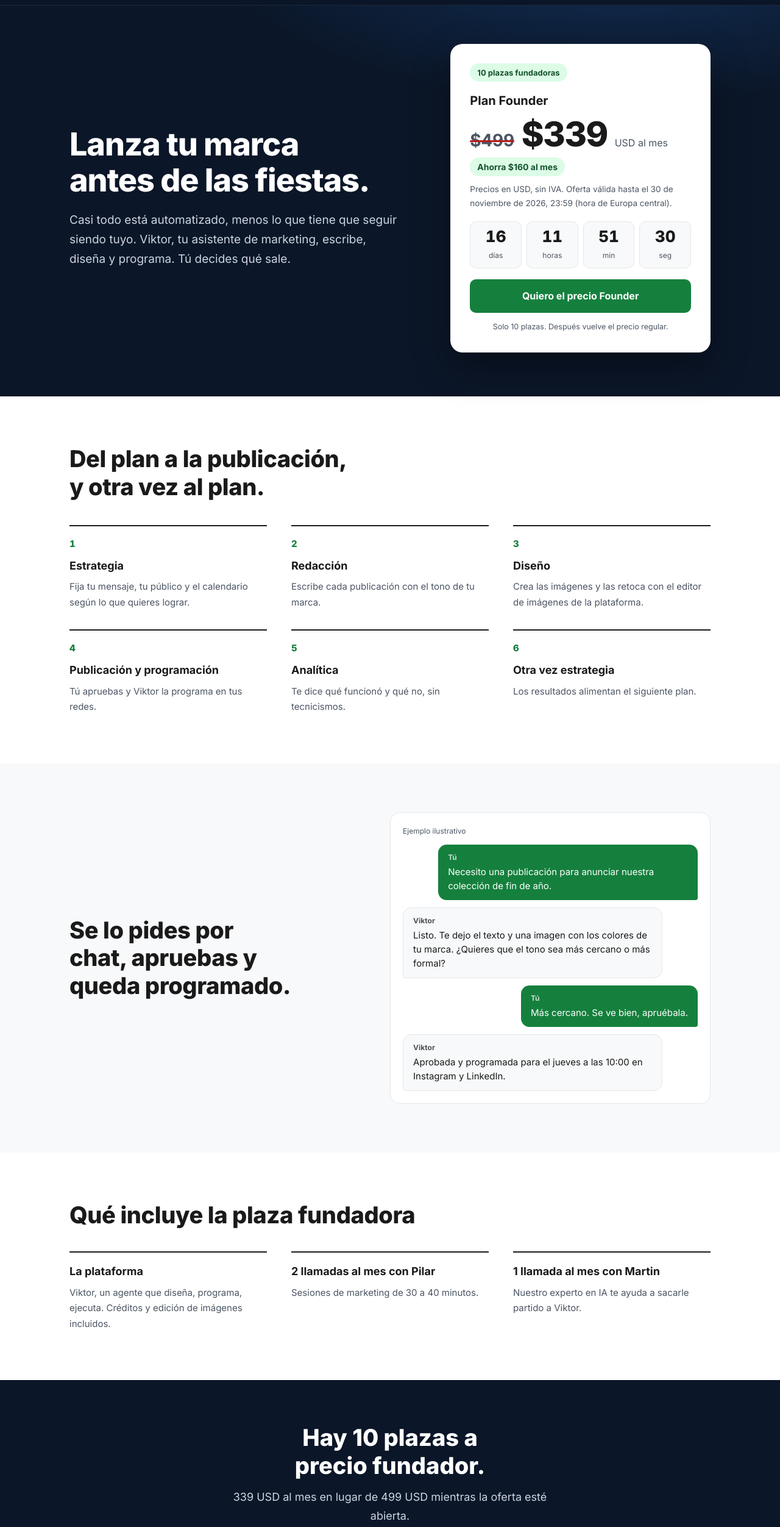
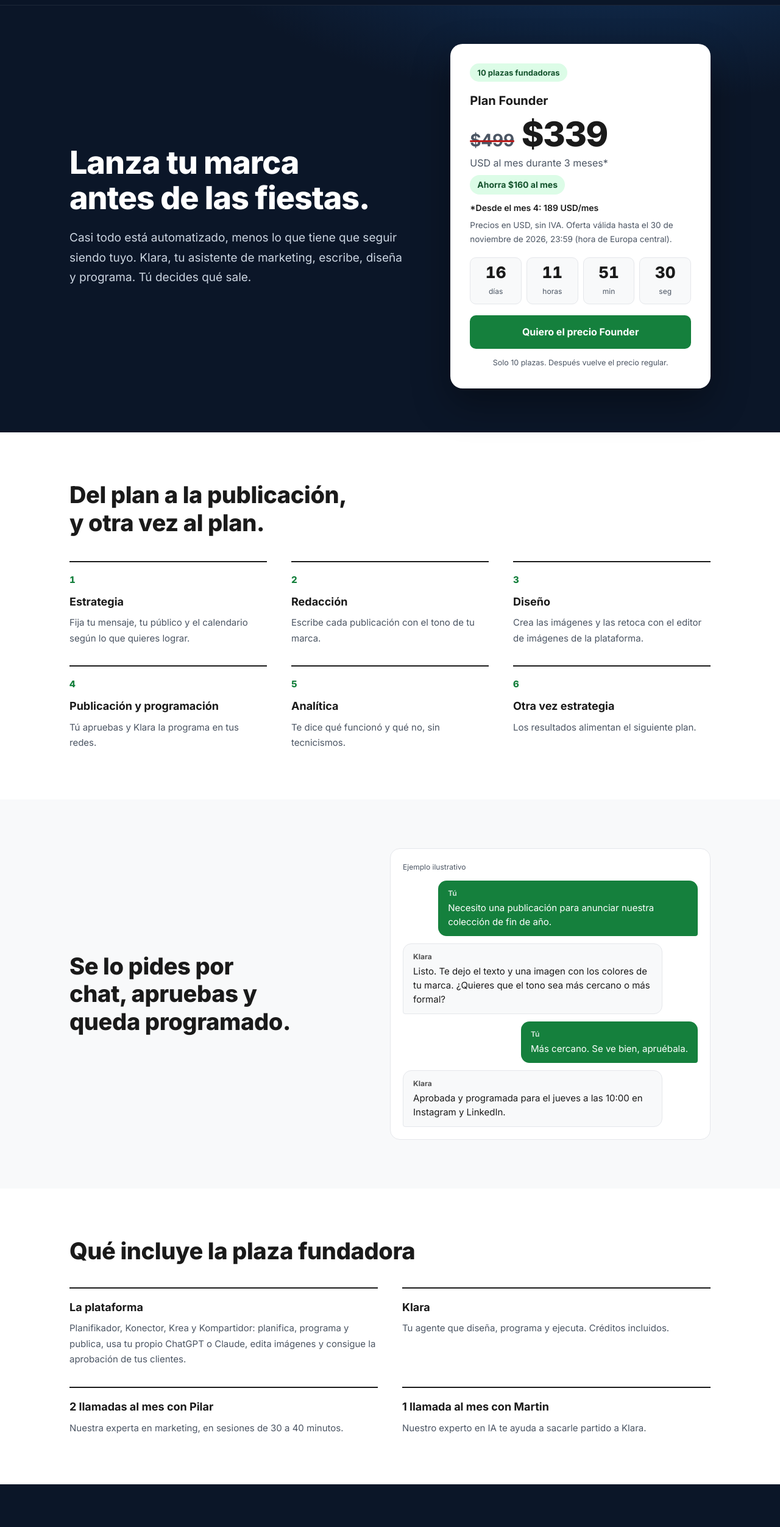
Before and after one commit to martinariasf/gf_landingpage_v2, a plain HTML site: page launch.html in a window 1280 px wide. Shown: the part 56-2560 px from the top of the page at 61% size. Drawn offline with Linux system fonts and the light colour scheme.

Commit message:
feat(site): GF-367 rename agent to Klara, Founder 3-month term (#38)
- launch.html: every Viktor mention (hero, cycle, chat example, includes,
  og/meta descriptions) is now Klara in EN/DE/ES (DE uses the feminine
  Assistentin/Agentin). Section anchor #viktor -> #klara.
- Founder offer (launch + marketing pricing card): "per month for 3 months*"
  with footnote "*From month 4: 189 USD/month" in all three languages.
- Founder card lists Planifikador, Konector, Krea, Kompartidor (same copy as
  the GF-358 Solo card), Klara, 2 calls with Pilar (marketing expert) and
  1 with Martin (AI expert). Comparison-table agent row is prefixed "Klara:".

Not changed yet (waiting on Martin): the "Digital Team" Viktor sales-agent
card on index.html and openclawd-agents.html, and the unlinked legacy pages
pilot.html and ai-agents-workshop/.

Co-authored-by: Claude Opus 5.5 <noreply@anthropic.com>

```diff
--- a/launch.html
+++ b/launch.html
@@ -11,7 +11,7 @@
     <meta property="og:site_name" content="GF Innovative Solutions">
     <meta property="og:url" content="https://www.gfinnov.com/launch">
     <meta property="og:title" content="Lanza tu marca antes de las fiestas: oferta fundadora, 10 plazas">
-    <meta property="og:description" content="339 USD al mes en lugar de 499 USD. Plataforma con Viktor, 2 llamadas al mes con Pilar y 1 con Martin.">
+    <meta property="og:description" content="339 USD al mes en lugar de 499 USD. Plataforma con Klara, 2 llamadas al mes con Pilar y 1 con Martin.">
     <meta property="og:image" content="https://www.gfinnov.com/images/gallery-pretty-ai-team.jpg">
     <meta property="og:locale" content="es_ES">
     <meta name="twitter:card" content="summary_large_image">
@@ -84,6 +84,7 @@
     .offer-regular { color: #4b5563; font-size: 28px; font-weight: 700; line-height: 1.1; letter-spacing: -0.01em; }
     .offer-regular s { text-decoration: line-through; text-decoration-color: #b91c1c; text-decoration-thickness: 3px; text-decoration-skip-ink: none; }
     .price-save { display: inline-block; background: #dcfce7; color: #14532d; font-size: 14px; font-weight: 700; padding: 4px 12px; border-radius: 999px; margin: 6px 0 10px; }
+    .offer-foot { font-size: 14px; color: var(--ink); font-weight: 600; margin: 0 0 6px; }
     .offer-note { font-size: 13.5px; color: var(--gray); margin-bottom: 18px; }
     .countdown { display: grid; grid-template-columns: repeat(4, 1fr); gap: 8px; margin: 14px 0 18px; }
     .countdown[hidden] { display: none; }
@@ -111,10 +112,10 @@
     .chat-label { font-size: 12px; color: var(--gray); }
     .msg { max-width: 88%; padding: 12px 16px; border-radius: 14px; font-size: 15px; line-height: 1.55; }
     .msg--you { align-self: flex-end; background: var(--green); color: #fff; border-bottom-right-radius: 4px; }
-    .msg--viktor { align-self: flex-start; background: var(--bg-light); border: 1px solid var(--border); border-bottom-left-radius: 4px; }
+    .msg--klara { align-self: flex-start; background: var(--bg-light); border: 1px solid var(--border); border-bottom-left-radius: 4px; }
     .msg b { display: block; font-size: 12px; opacity: .75; margin-bottom: 2px; }
 
-    .included { margin-top: 36px; display: grid; grid-template-columns: repeat(3, 1fr); gap: 32px 40px; }
+    .included { margin-top: 36px; display: grid; grid-template-columns: repeat(2, 1fr); gap: 32px 40px; }
     .included li { border-top: 2px solid var(--ink); padding-top: 16px; }
     .included h3 { font-size: 18px; margin-bottom: 6px; }
     .included p { font-size: 15px; color: var(--gray); }
@@ -177,7 +178,7 @@
         <div class="container hero-grid">
             <div>
                 <h1 data-en="Launch your brand before the holidays." data-de="Bring deine Marke vor den Feiertagen an den Start." data-es="Lanza tu marca antes de las fiestas.">Lanza tu marca antes de las fiestas.</h1>
-                <p class="hero-sub" data-en="Almost everything is automated, except what has to stay yours. Viktor, your marketing assistant, writes, designs and schedules. You decide what goes out." data-de="Fast alles läuft automatisch, nur das nicht, was deins bleiben muss. Viktor, dein Marketing-Assistent, schreibt, gestaltet und plant ein. Du entscheidest, was rausgeht." data-es="Casi todo está automatizado, menos lo que tiene que seguir siendo tuyo. Viktor, tu asistente de marketing, escribe, diseña y programa. Tú decides qué sale.">Casi todo está automatizado, menos lo que tiene que seguir siendo tuyo. Viktor, tu asistente de marketing, escribe, diseña y programa. Tú decides qué sale.</p>
+                <p class="hero-sub" data-en="Almost everything is automated, except what has to stay yours. Klara, your marketing assistant, writes, designs and schedules. You decide what goes out." data-de="Fast alles läuft automatisch, nur das nicht, was deins bleiben muss. Klara, deine Marketing-Assistentin, schreibt, gestaltet und plant ein. Du entscheidest, was rausgeht." data-es="Casi todo está automatizado, menos lo que tiene que seguir siendo tuyo. Klara, tu asistente de marketing, escribe, diseña y programa. Tú decides qué sale.">Casi todo está automatizado, menos lo que tiene que seguir siendo tuyo. Klara, tu asistente de marketing, escribe, diseña y programa. Tú decides qué sale.</p>
             </div>
 
             <aside class="offer" data-en="Launch offer" data-de="Einführungsangebot" data-es="Oferta de lanzamiento" data-i18n-attr="aria-label" aria-label="Oferta de lanzamiento">
@@ -186,9 +187,10 @@
                 <p class="offer-price">
                     <span class="offer-regular"><span class="visually-hidden" data-en="Regular price:" data-de="Regulärer Preis:" data-es="Precio regular:">Precio regular:</span> <s>$499</s></span>
                     <span class="offer-amount"><span class="visually-hidden" data-en="Founder price:" data-de="Founder-Preis:" data-es="Precio Founder:">Precio Founder:</span> $339</span>
-                    <span class="offer-per" data-en="USD per month" data-de="USD pro Monat" data-es="USD al mes">USD al mes</span>
+                    <span class="offer-per" data-en="USD per month for 3 months*" data-de="USD pro Monat für 3 Monate*" data-es="USD al mes durante 3 meses*">USD al mes durante 3 meses*</span>
                 </p>
                 <p class="price-save" data-en="Save $160 per month" data-de="Spare $160 pro Monat" data-es="Ahorra $160 al mes">Ahorra $160 al mes</p>
+                <p class="offer-foot" data-en="*From month 4: 189 USD/month" data-de="*Ab Monat 4: 189 USD/Monat" data-es="*Desde el mes 4: 189 USD/mes">*Desde el mes 4: 189 USD/mes</p>
                 <p class="offer-note" data-en="Prices in USD, excluding VAT. Offer valid until 30 November 2026, 23:59 (Central European Time)." data-de="Preise in USD, zzgl. MwSt. Angebot gültig bis 30. November 2026, 23:59 Uhr (MEZ)." data-es="Precios en USD, sin IVA. Oferta válida hasta el 30 de noviembre de 2026, 23:59 (hora de Europa central).">Precios en USD, sin IVA. Oferta válida hasta el 30 de noviembre de 2026, 23:59 (hora de Europa central).</p>
 
                 <div id="countdown" class="countdown" data-deadline="2026-11-30T23:59:00+01:00" hidden role="timer" data-en="Time left on the offer" data-de="Verbleibende Zeit des Angebots" data-es="Tiempo restante de la oferta" data-i18n-attr="aria-label" aria-label="Tiempo restante de la oferta">
@@ -211,25 +213,25 @@
                 <li><h3 data-en="Strategy" data-de="Strategie" data-es="Estrategia">Estrategia</h3><p data-en="Sets your message, your audience and the calendar around what you want to achieve." data-de="Legt deine Botschaft, deine Zielgruppe und den Kalender nach deinen Zielen fest." data-es="Fija tu mensaje, tu público y el calendario según lo que quieres lograr.">Fija tu mensaje, tu público y el calendario según lo que quieres lograr.</p></li>
                 <li><h3 data-en="Copywriting" data-de="Texte" data-es="Redacción">Redacción</h3><p data-en="Writes every post in your brand&#x27;s tone." data-de="Schreibt jeden Beitrag in deinem Markenton." data-es="Escribe cada publicación con el tono de tu marca.">Escribe cada publicación con el tono de tu marca.</p></li>
                 <li><h3 data-en="Design" data-de="Design" data-es="Diseño">Diseño</h3><p data-en="Creates the images and touches them up in the platform&#x27;s image editor." data-de="Erstellt die Bilder und bearbeitet sie im Bildeditor der Plattform." data-es="Crea las imágenes y las retoca con el editor de imágenes de la plataforma.">Crea las imágenes y las retoca con el editor de imágenes de la plataforma.</p></li>
-                <li><h3 data-en="Publishing and scheduling" data-de="Veröffentlichung und Planung" data-es="Publicación y programación">Publicación y programación</h3><p data-en="You approve and Viktor schedules it on your channels." data-de="Du gibst frei und Viktor plant den Beitrag in deinen Kanälen ein." data-es="Tú apruebas y Viktor la programa en tus redes.">Tú apruebas y Viktor la programa en tus redes.</p></li>
+                <li><h3 data-en="Publishing and scheduling" data-de="Veröffentlichung und Planung" data-es="Publicación y programación">Publicación y programación</h3><p data-en="You approve and Klara schedules it on your channels." data-de="Du gibst frei und Klara plant den Beitrag in deinen Kanälen ein." data-es="Tú apruebas y Klara la programa en tus redes.">Tú apruebas y Klara la programa en tus redes.</p></li>
                 <li><h3 data-en="Analytics" data-de="Analyse" data-es="Analítica">Analítica</h3><p data-en="Tells you what worked and what didn&#x27;t, without jargon." data-de="Sagt dir, was funktioniert hat und was nicht, ohne Fachchinesisch." data-es="Te dice qué funcionó y qué no, sin tecnicismos.">Te dice qué funcionó y qué no, sin tecnicismos.</p></li>
                 <li><h3 data-en="Back to strategy" data-de="Zurück zur Strategie" data-es="Otra vez estrategia">Otra vez estrategia</h3><p data-en="Results feed the next plan." data-de="Die Ergebnisse fließen in den nächsten Plan ein." data-es="Los resultados alimentan el siguiente plan.">Los resultados alimentan el siguiente plan.</p></li>
             </ol>
         </div>
     </section>
 
-    <section class="section section--tint" id="viktor">
+    <section class="section section--tint" id="klara">
         <div class="container">
             <div class="chat-grid">
                 <div>
                     <h2 class="section-title" data-en="You ask in chat, approve, and it&#x27;s scheduled." data-de="Du fragst im Chat, gibst frei, und der Beitrag ist eingeplant." data-es="Se lo pides por chat, apruebas y queda programado.">Se lo pides por chat, apruebas y queda programado.</h2>
                 </div>
-                <div class="chat" role="group" data-en="Example conversation with Viktor" data-de="Beispielunterhaltung mit Viktor" data-es="Ejemplo de conversación con Viktor" data-i18n-attr="aria-label" aria-label="Ejemplo de conversación con Viktor">
+                <div class="chat" role="group" data-en="Example conversation with Klara" data-de="Beispielunterhaltung mit Klara" data-es="Ejemplo de conversación con Klara" data-i18n-attr="aria-label" aria-label="Ejemplo de conversación con Klara">
                     <span class="chat-label" data-en="Illustrative example" data-de="Illustratives Beispiel" data-es="Ejemplo ilustrativo">Ejemplo ilustrativo</span>
                     <div class="msg msg--you"><b data-en="You" data-de="Du" data-es="Tú">Tú</b><span data-en="I need a post announcing our year-end collection." data-de="Ich brauche einen Beitrag, der unsere Jahresendkollektion ankündigt." data-es="Necesito una publicación para anunciar nuestra colección de fin de año.">Necesito una publicación para anunciar nuestra colección de fin de año.</span></div>
-                    <div class="msg msg--viktor"><b data-en="Viktor" data-de="Viktor" data-es="Viktor">Viktor</b><span data-en="Done. Here&#x27;s the text and an image in your brand colors. Do you want the tone friendlier or more formal?" data-de="Fertig. Hier sind Text und ein Bild in deinen Markenfarben. Soll der Ton lockerer oder förmlicher sein?" data-es="Listo. Te dejo el texto y una imagen con los colores de tu marca. ¿Quieres que el tono sea más cercano o más formal?">Listo. Te dejo el texto y una imagen con los colores de tu marca. ¿Quieres que el tono sea más cercano o más formal?</span></div>
+                    <div class="msg msg--klara"><b data-en="Klara" data-de="Klara" data-es="Klara">Klara</b><span data-en="Done. Here&#x27;s the text and an image in your brand colors. Do you want the tone friendlier or more formal?" data-de="Fertig. Hier sind Text und ein Bild in deinen Markenfarben. Soll der Ton lockerer oder förmlicher sein?" data-es="Listo. Te dejo el texto y una imagen con los colores de tu marca. ¿Quieres que el tono sea más cercano o más formal?">Listo. Te dejo el texto y una imagen con los colores de tu marca. ¿Quieres que el tono sea más cercano o más formal?</span></div>
                     <div class="msg msg--you"><b data-en="You" data-de="Du" data-es="Tú">Tú</b><span data-en="Friendlier. Looks good, approve it." data-de="Lockerer. Sieht gut aus, gib ihn frei." data-es="Más cercano. Se ve bien, apruébala.">Más cercano. Se ve bien, apruébala.</span></div>
-                    <div class="msg msg--viktor"><b data-en="Viktor" data-de="Viktor" data-es="Viktor">Viktor</b><span data-en="Approved and scheduled for Thursday at 10:00 on Instagram and LinkedIn." data-de="Freigegeben und für Donnerstag um 10:00 Uhr auf Instagram und LinkedIn eingeplant." data-es="Aprobada y programada para el jueves a las 10:00 en Instagram y LinkedIn.">Aprobada y programada para el jueves a las 10:00 en Instagram y LinkedIn.</span></div>
+                    <div class="msg msg--klara"><b data-en="Klara" data-de="Klara" data-es="Klara">Klara</b><span data-en="Approved and scheduled for Thursday at 10:00 on Instagram and LinkedIn." data-de="Freigegeben und für Donnerstag um 10:00 Uhr auf Instagram und LinkedIn eingeplant." data-es="Aprobada y programada para el jueves a las 10:00 en Instagram y LinkedIn.">Aprobada y programada para el jueves a las 10:00 en Instagram y LinkedIn.</span></div>
                 </div>
             </div>
         </div>
@@ -239,9 +241,10 @@
         <div class="container">
             <h2 class="section-title" data-en="What the founder spot includes" data-de="Das ist im Gründerplatz enthalten" data-es="Qué incluye la plaza fundadora">Qué incluye la plaza fundadora</h2>
             <ul class="included" role="list">
-                <li><h3 data-en="The platform" data-de="Die Plattform" data-es="La plataforma">La plataforma</h3><p data-en="Viktor, an agent that designs, schedules, executes. Credits and image editing included." data-de="Viktor, ein Agent, der gestaltet, plant, ausführt. Credits und Bildbearbeitung inklusive." data-es="Viktor, un agente que diseña, programa, ejecuta. Créditos y edición de imágenes incluidos.">Viktor, un agente que diseña, programa, ejecuta. Créditos y edición de imágenes incluidos.</p></li>
-                <li><h3 data-en="2 calls per month with Pilar" data-de="2 Gespräche pro Monat mit Pilar" data-es="2 llamadas al mes con Pilar">2 llamadas al mes con Pilar</h3><p data-en="Marketing sessions of 30 to 40 minutes." data-de="Marketing-Sessions von 30 bis 40 Minuten." data-es="Sesiones de marketing de 30 a 40 minutos.">Sesiones de marketing de 30 a 40 minutos.</p></li>
-                <li><h3 data-en="1 call per month with Martin" data-de="1 Gespräch pro Monat mit Martin" data-es="1 llamada al mes con Martin">1 llamada al mes con Martin</h3><p data-en="Our AI expert helps you get the most out of Viktor." data-de="Unser KI-Experte hilft dir, das Beste aus Viktor herauszuholen." data-es="Nuestro experto en IA te ayuda a sacarle partido a Viktor.">Nuestro experto en IA te ayuda a sacarle partido a Viktor.</p></li>
+                <li><h3 data-en="The platform" data-de="Die Plattform" data-es="La plataforma">La plataforma</h3><p data-en="Planifikador, Konector, Krea and Kompartidor: plan, schedule and publish, use your own ChatGPT or Claude, edit images and get client approvals." data-de="Planifikador, Konector, Krea und Kompartidor: planen, terminieren und veröffentlichen, dein eigenes ChatGPT oder Claude nutzen, Bilder bearbeiten und Kundenfreigaben einholen." data-es="Planifikador, Konector, Krea y Kompartidor: planifica, programa y publica, usa tu propio ChatGPT o Claude, edita imágenes y consigue la aprobación de tus clientes.">Planifikador, Konector, Krea y Kompartidor: planifica, programa y publica, usa tu propio ChatGPT o Claude, edita imágenes y consigue la aprobación de tus clientes.</p></li>
+                <li><h3 data-en="Klara" data-de="Klara" data-es="Klara">Klara</h3><p data-en="Your agent that designs, schedules and executes. Credits included." data-de="Deine Agentin, die gestaltet, plant und ausführt. Credits inklusive." data-es="Tu agente que diseña, programa y ejecuta. Créditos incluidos.">Tu agente que diseña, programa y ejecuta. Créditos incluidos.</p></li>
+                <li><h3 data-en="2 calls per month with Pilar" data-de="2 Gespräche pro Monat mit Pilar" data-es="2 llamadas al mes con Pilar">2 llamadas al mes con Pilar</h3><p data-en="Our marketing expert, in sessions of 30 to 40 minutes." data-de="Unsere Marketing-Expertin, in Sessions von 30 bis 40 Minuten." data-es="Nuestra experta en marketing, en sesiones de 30 a 40 minutos.">Nuestra experta en marketing, en sesiones de 30 a 40 minutos.</p></li>
+                <li><h3 data-en="1 call per month with Martin" data-de="1 Gespräch pro Monat mit Martin" data-es="1 llamada al mes con Martin">1 llamada al mes con Martin</h3><p data-en="Our AI expert helps you get the most out of Klara." data-de="Unser KI-Experte hilft dir, das Beste aus Klara herauszuholen." data-es="Nuestro experto en IA te ayuda a sacarle partido a Klara.">Nuestro experto en IA te ayuda a sacarle partido a Klara.</p></li>
             </ul>
         </div>
     </section>
@@ -249,7 +252,7 @@
     <section class="final" id="plaza">
         <div class="container">
             <h2 data-en="There are 10 spots at the founder price." data-de="Es gibt 10 Plätze zum Gründerpreis." data-es="Hay 10 plazas a precio fundador.">Hay 10 plazas a precio fundador.</h2>
-            <p data-en="339 USD per month instead of 499 USD while the offer is open." data-de="339 USD pro Monat statt 499 USD, solange das Angebot läuft." data-es="339 USD al mes en lugar de 499 USD mientras la oferta esté abierta.">339 USD al mes en lugar de 499 USD mientras la oferta esté abierta.</p>
+            <p data-en="339 USD per month for the first 3 months instead of 499 USD, then 189 USD per month." data-de="339 USD pro Monat in den ersten 3 Monaten statt 499 USD, danach 189 USD pro Monat." data-es="339 USD al mes los primeros 3 meses en lugar de 499 USD, después 189 USD al mes.">339 USD al mes los primeros 3 meses en lugar de 499 USD, después 189 USD al mes.</p>
             <a class="btn btn-primary" href="https://marketing.gfinnov.com/signup?plan=founder" data-en="Get Founder pricing" data-de="Founder-Preis sichern" data-es="Quiero el precio Founder">Quiero el precio Founder</a>
             <p class="others"><a id="other-plans-final" href="marketing.html?lang=es#pricing" data-en="See other plans" data-de="Andere Pläne ansehen" data-es="Ver otros planes">Ver otros planes</a></p>
         </div>
@@ -268,9 +271,9 @@
     /* Page title, meta description and the "other plans" links follow the language. */
     (function () {
         var M = {
-            es: ['Oferta de lanzamiento: tu marketing en piloto automático | GF Innovative Solutions', 'Oferta fundadora de lanzamiento: 10 plazas a 339 USD al mes (precio regular 499 USD). Casi todo automatizado, menos lo que tiene que seguir siendo tuyo.', 'Lanza tu marca antes de las fiestas: oferta fundadora, 10 plazas', '339 USD al mes en lugar de 499 USD. Plataforma con Viktor, 2 llamadas al mes con Pilar y 1 con Martin.', 'es_ES'],
-            en: ['Launch offer: your marketing on autopilot | GF Innovative Solutions', 'Founder launch offer: 10 spots at 339 USD per month (regular price 499 USD). Almost everything automated, except what has to stay yours.', 'Launch your brand before the holidays: founder offer, 10 spots', '339 USD per month instead of 499 USD. Platform with Viktor, 2 calls per month with Pilar and 1 with Martin.', 'en_US'],
-            de: ['Einführungsangebot: dein Marketing auf Autopilot | GF Innovative Solutions', 'Gründer-Einführungsangebot: 10 Plätze für 339 USD pro Monat (regulärer Preis 499 USD). Fast alles automatisiert, nur nicht das, was deins bleiben muss.', 'Bring deine Marke vor den Feiertagen an den Start: Gründerangebot, 10 Plätze', '339 USD pro Monat statt 499 USD. Plattform mit Viktor, 2 Gespräche pro Monat mit Pilar und 1 mit Martin.', 'de_DE']
+            es: ['Oferta de lanzamiento: tu marketing en piloto automático | GF Innovative Solutions', 'Oferta fundadora de lanzamiento: 10 plazas a 339 USD al mes (precio regular 499 USD). Casi todo automatizado, menos lo que tiene que seguir siendo tuyo.', 'Lanza tu marca antes de las fiestas: oferta fundadora, 10 plazas', '339 USD al mes en lugar de 499 USD. Plataforma con Klara, 2 llamadas al mes con Pilar y 1 con Martin.', 'es_ES'],
+            en: ['Launch offer: your marketing on autopilot | GF Innovative Solutions', 'Founder launch offer: 10 spots at 339 USD per month (regular price 499 USD). Almost everything automated, except what has to stay yours.', 'Launch your brand before the holidays: founder offer, 10 spots', '339 USD per month instead of 499 USD. Platform with Klara, 2 calls per month with Pilar and 1 with Martin.', 'en_US'],
+            de: ['Einführungsangebot: dein Marketing auf Autopilot | GF Innovative Solutions', 'Gründer-Einführungsangebot: 10 Plätze für 339 USD pro Monat (regulärer Preis 499 USD). Fast alles automatisiert, nur nicht das, was deins bleiben muss.', 'Bring deine Marke vor den Feiertagen an den Start: Gründerangebot, 10 Plätze', '339 USD pro Monat statt 499 USD. Plattform mit Klara, 2 Gespräche pro Monat mit Pilar und 1 mit Martin.', 'de_DE']
         };
         function set(sel, attr, v) { var n = document.querySelector(sel); if (n) n.setAttribute(attr, v); }
         function paint() {
```
Also changed, not shown: marketing.html (+11 -7 lines).
